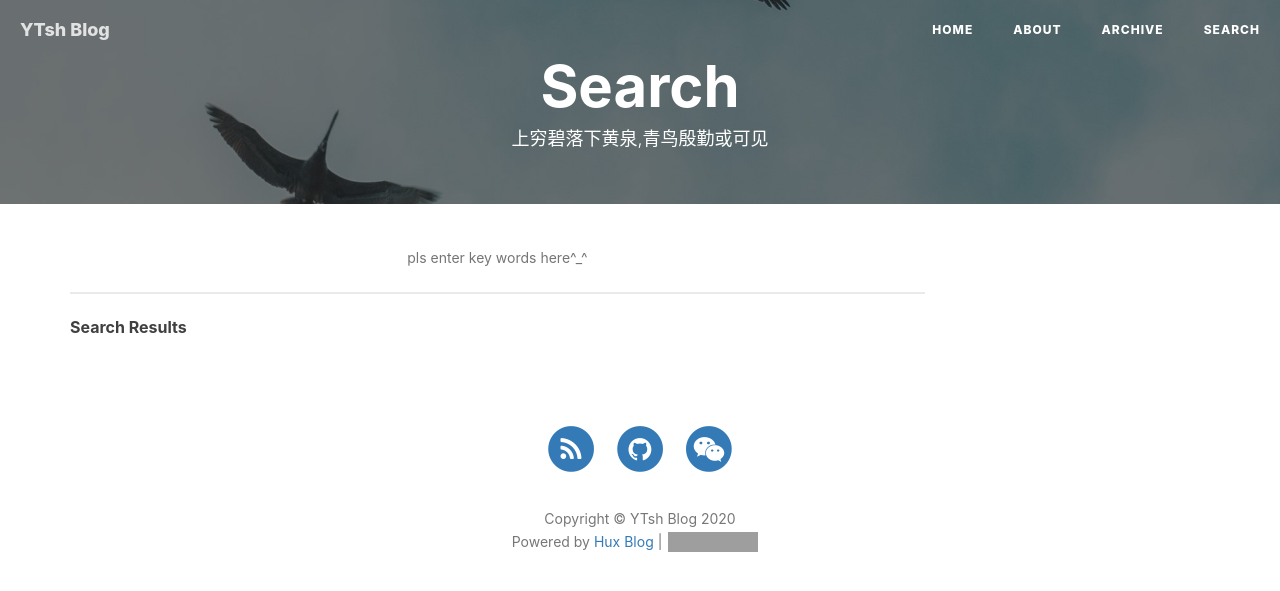
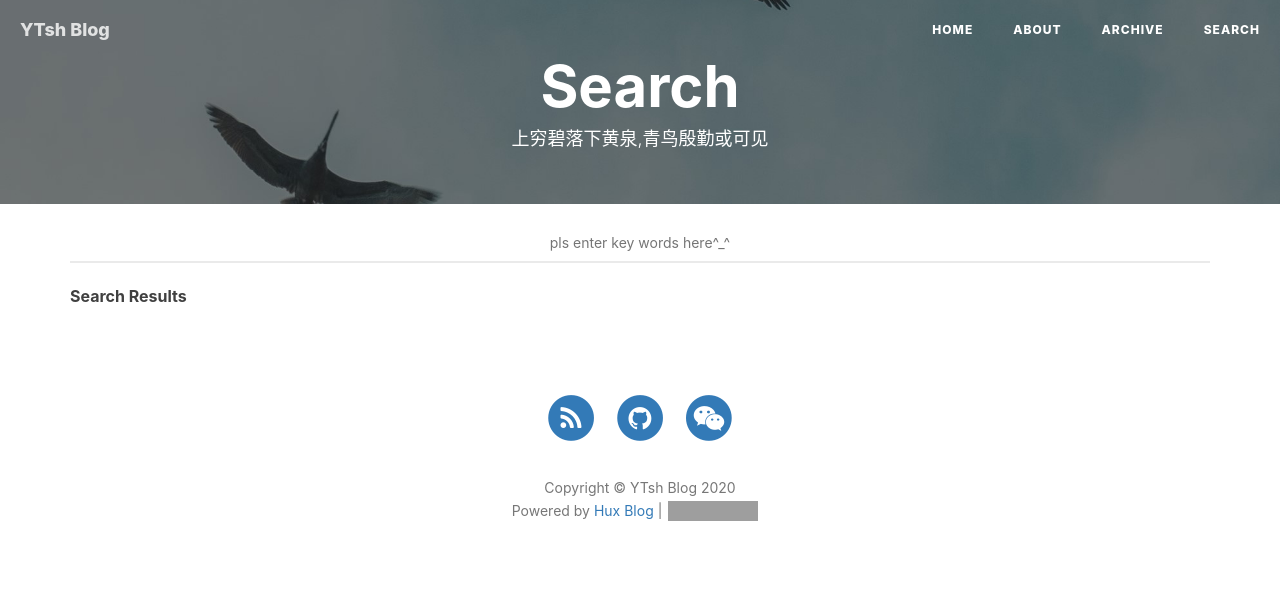
Before and after one commit to YuenTsheh/YuenTsheh.github.io, a Jekyll site: the page built from search.html, in a window 1280 px wide. Shown: the top 591 px of the page. Built offline with Jekyll 4.4.1, drawn with Linux system fonts in a browser that asks for light colours; nearby versions of some CDN libraries; comment, search, counter and statistics services are not loaded; grey boxes are pictures that could not be loaded.

Commit message:
Update search.html

```diff
--- a/search.html
+++ b/search.html
@@ -14,7 +14,7 @@ https://github.com/kitian616/jekyll-TeXt-theme
 <!-- Main Content -->
 <div class="container">
     <div class="page page-search animation-fade-up">
-        <input id="search-input" style="width: 75%; height: 70px;" type="text" placeholder="pls enter key words here^_^"></input>
+        <input id="search-input" type="text" placeholder="pls enter key words here^_^"></input>
         <h1>
             <span>Search Results</span>
             <img src="{{site.baseurl}}/search/loading.svg">
```
